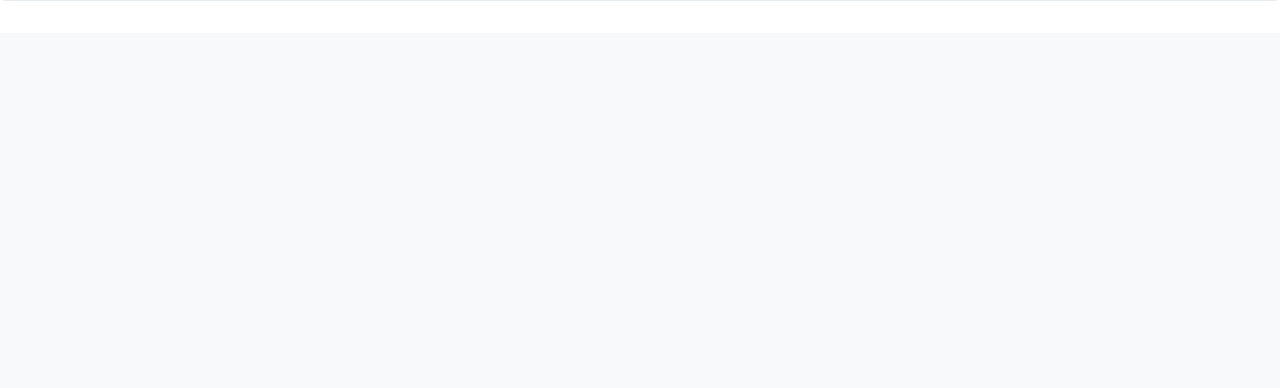
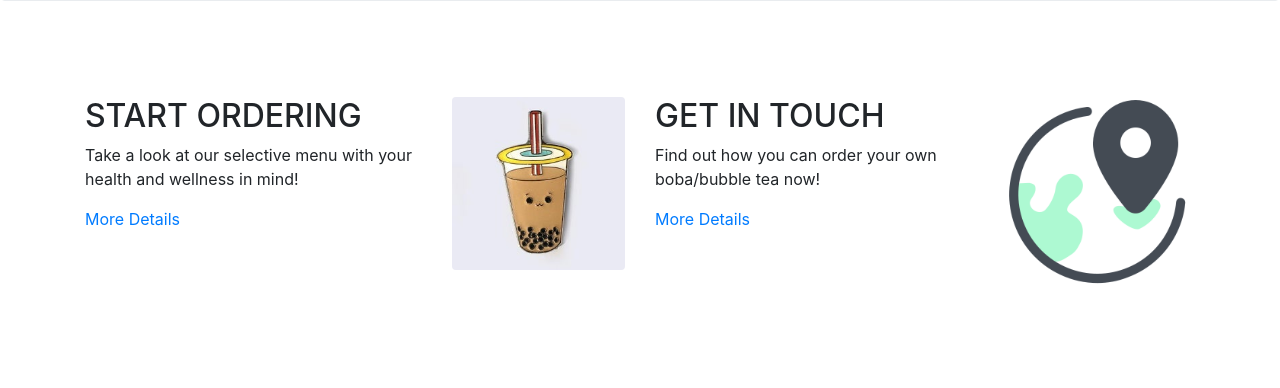
Before and after one commit to RogueNPC/sprint-boba-shop, a Flask app: page / in a window 1280 px wide. Shown: the part 791-1179 px from the top of the page. Before the commit the page ends 792 px from the top, so only its background shows below. Run offline with Flask 2, Linux system fonts and the light colour scheme.

Commit message:
added simple info cards to homepage

```diff
--- a/templates/home.html
+++ b/templates/home.html
@@ -2,13 +2,17 @@
 
 <!-- Active navbar -->
 {% block navbar %}
+
 <a class="nav-item nav-link active" href="/">Home</a><span class="sr-only">(current)</span>
 <a class="nav-item nav-link" href="/about">About</a>
 <a class="nav-item nav-link" href="/menu">Menu</a>
 <a class="nav-item nav-link" href="/contact">Contact</a>
+
 {% endblock navbar %}
 
 {% block content %}
+
+<!-- Carousel Jumbotron -->
 <section class="jumbotron text-center hero-background-img">
     <div id="carouselExampleInterval" class="carousel slide" data-ride="carousel">
         <div class="carousel-inner">
@@ -36,4 +40,34 @@
     </div>
 </section>
 
+<!-- Some info cards -->
+<section class="container mb-5 mt-5 pb-5 pt-5">
+    <div class="row">
+        <div class="col-lg-6">
+            <div class="d-flex justify-content-between">
+                <div>
+                    <h2>START ORDERING</h2>
+                    <p>Take a look at our selective menu with your health and wellness in mind!</p>
+                    <a class="more-details" href="/menu">More Details</a>
+                </div>
+                <div>
+                    <img src="../static/images/boba-icon.jpg" class="img-fluid rounded">
+                </div>
+            </div>
+        </div>
+        <div class="col-lg-6">
+            <div class="d-flex justify-content-between">
+                <div>
+                    <h2>GET IN TOUCH</h2>
+                    <p>Find out how you can order your own boba/bubble tea now!</p>
+                    <a class="more-details" href="/contact">More Details</a>
+                </div>
+                <div>
+                    <img src="../static/images/location-icon1.png" class="img-fluid rounded">
+                </div>
+            </div>
+        </div>
+    </div>
+</section>
+
 {% endblock content %}
```
Also changed, not shown: static/images/boba-icon.jpg (added), static/images/location-icon1.png (added).
